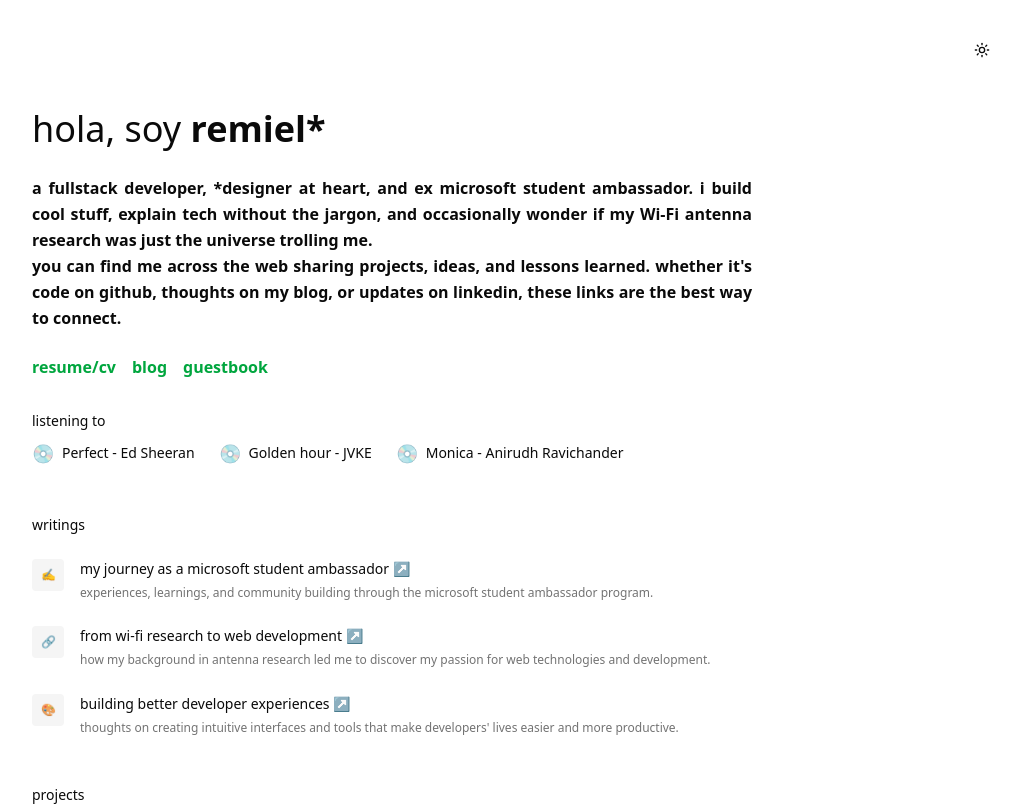
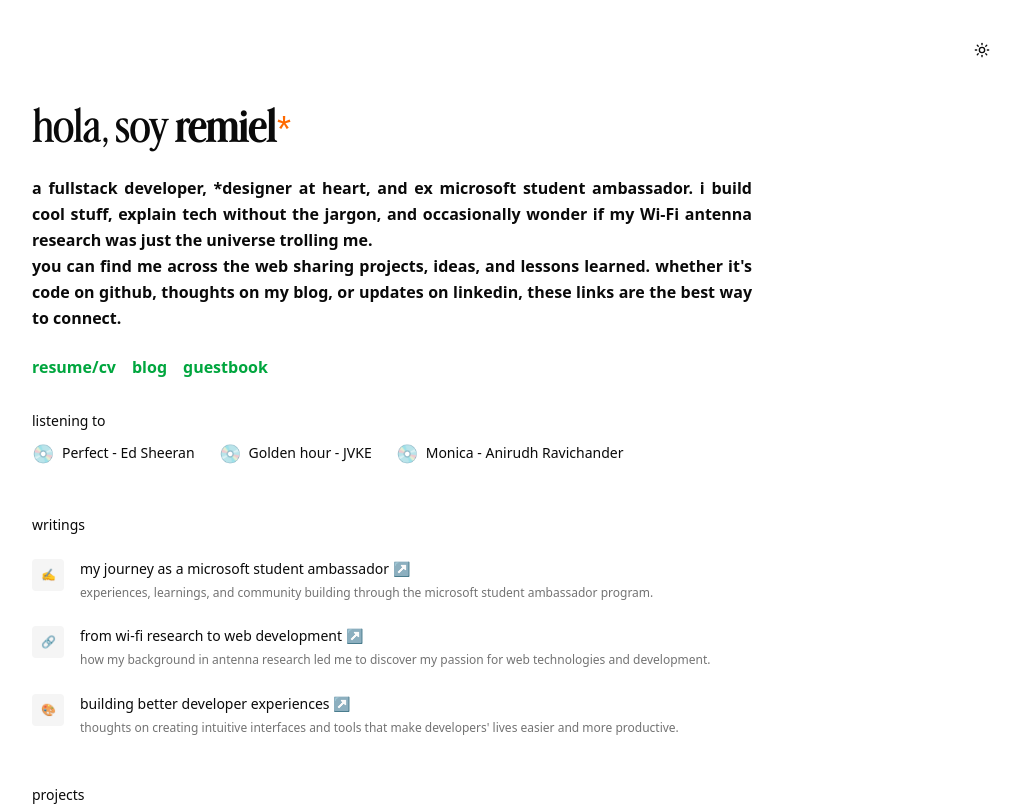
Before and after one commit to JaswanthRemiel/portcmebk, a Next.js app: page / in a window 1280 px wide. Shown: the top 806 px of the page, without its empty margins (248-1267 px from the left). Built offline with nearby package versions, Linux system fonts and the light colour scheme.

Commit message:
added one more font

```diff
--- a/app/components/HeroSection.tsx
+++ b/app/components/HeroSection.tsx
@@ -13,10 +13,10 @@ export default function HeroSection({ isLoaded }: HeroSectionProps) {
           isLoaded ? "opacity-100 translate-y-0" : "opacity-0 translate-y-4"
         }`}
       >
-        <h1 className="text-4xl font-light mb-4 leading-relaxed">
+        <h1 className="text-4xl mb-4 font-advercase-regular font-light leading-relaxed">
           hola, soy{" "}
-          <span className="font-bold relative group cursor-pointer">
-            remiel*
+          <span className="font-advercase-bold group">
+            remiel<span className="text-orange-500">*</span>
           </span>
         </h1>
         <p className="text-shadow-muted-foreground font-semibold text-justify  text-2XL leading-relaxed">
--- a/app/globals.css
+++ b/app/globals.css
@@ -170,3 +170,15 @@
 .font-handwriting {
   font-family: var(--font-handwriting);
 }
+.font-primary {
+  font-family: var(--font-primary);
+}
+.font-secondary {
+  font-family: var(--font-secondary);
+}
+.font-advercase-bold {
+  font-family: var(--font-advercase-bold);
+}
+.font-advercase-regular {
+  font-family: var(--font-advercase-regular);
+}
--- a/app/guestbook/page.tsx
+++ b/app/guestbook/page.tsx
@@ -180,7 +180,7 @@ export default function Guestbook() {
           ) : (
             <div className="space-y-6">
               {entries.map((entry) => (
-                <div key={entry.id} className="border-l-2 border-muted pl-4">
+                <div key={entry.$id} className="border-l-2 border-muted pl-4">
                   <div className="flex items-center gap-2 mb-2">
                     <span className="font-medium text-sm">{entry.name}</span>
                     <span className="text-xs text-muted-foreground">
--- a/app/layout.tsx
+++ b/app/layout.tsx
@@ -17,6 +17,18 @@ const secondaryFont = localFont({
   variable: "--font-secondary",
 });
 
+const advercaseFontBold = localFont({
+  src: "./fonts/AdvercaseFontBold.otf",
+  display: "swap",
+  variable: "--font-advercase-bold",
+});
+
+const advercaseFontRegular = localFont({
+  src: "./fonts/AdvercaseFontRegular.otf",
+  display: "swap",
+  variable: "--font-advercase-regular",
+});
+
 export const metadata: Metadata = {
   title: "remiel - engineer at the intersection of design & development",
   description: "Portfolio of remiel - engineer, designer, and developer",
@@ -32,7 +44,12 @@ export default function RootLayout({
     <html
       lang="en"
       suppressHydrationWarning
-      className={`${primaryFont.variable} ${secondaryFont.variable}`}
+      className={`
+        ${primaryFont.variable}
+        ${secondaryFont.variable}
+        ${advercaseFontBold.variable}
+        ${advercaseFontRegular.variable}
+      `}
     >
       <head />
       <body>
```
Also changed, not shown: app/fonts/AdvercaseFontBold.otf (added), app/fonts/AdvercaseFontRegular.otf (added).
